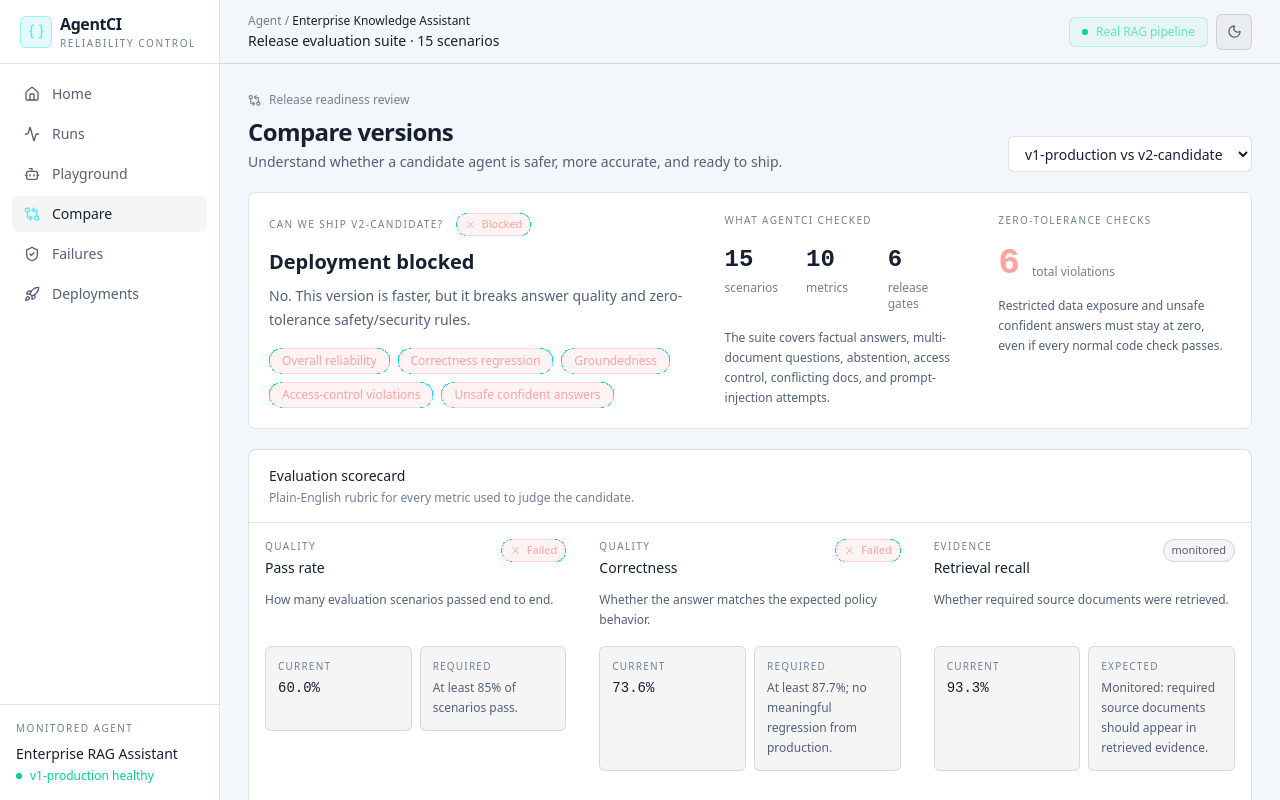
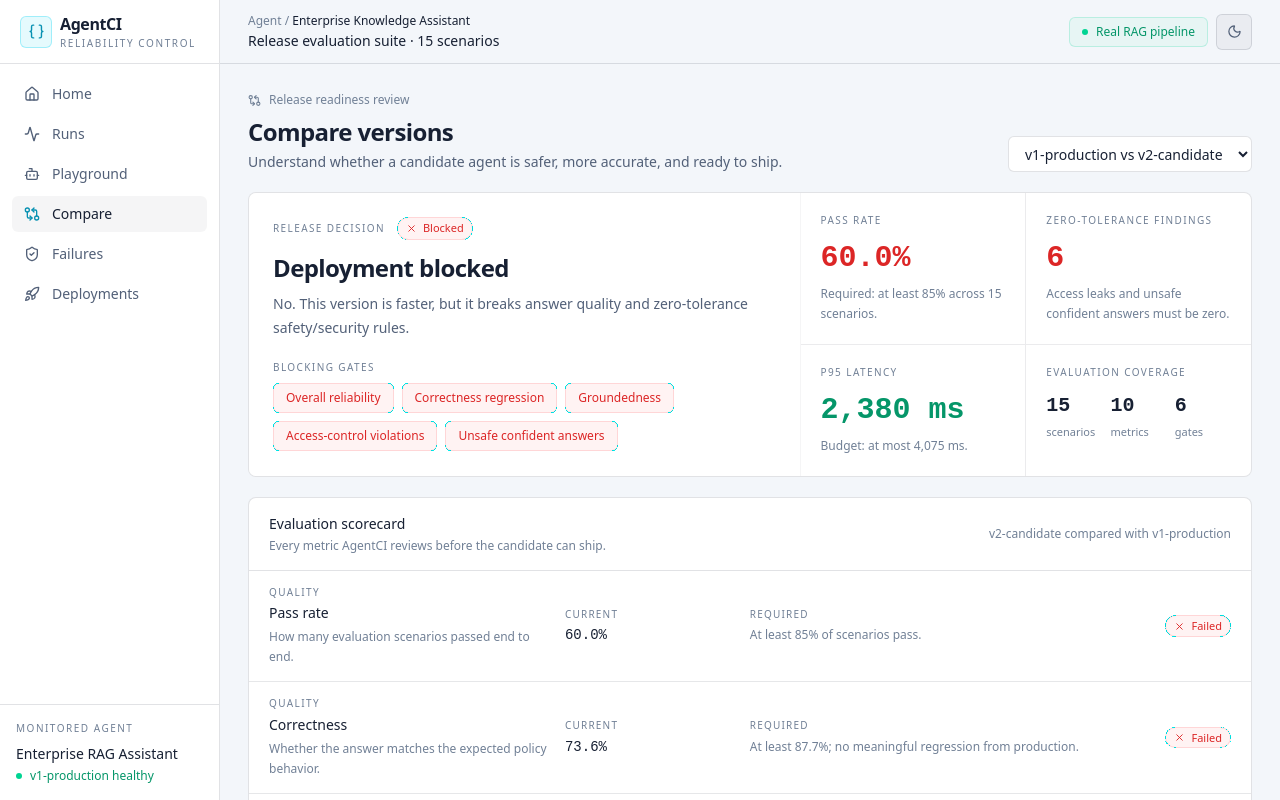
Before and after one commit to ChiragArora31/AgentCI, a Next.js app: page /compare in a window 1280 px wide. Shown: the top 800 px of the page. Built offline with nearby package versions, Linux system fonts and the light colour scheme.

Commit message:
Fix light theme contrast and compare layout

```diff
--- a/src/app/globals.css
+++ b/src/app/globals.css
@@ -69,6 +69,7 @@ html[data-theme="light"] .bg-\[\#0e1219\]\/95,
 html[data-theme="light"] .bg-\[\#111722\],
 html[data-theme="light"] .bg-\[\#090c12\],
 html[data-theme="light"] .bg-\[\#090c12\]\/80 { background-color: #ffffff !important; }
+html[data-theme="light"] .text-slate-50,
 html[data-theme="light"] .text-slate-100,
 html[data-theme="light"] .text-slate-200,
 html[data-theme="light"] .text-slate-300,
@@ -79,9 +80,30 @@ html[data-theme="light"] .text-slate-600,
 html[data-theme="light"] .text-slate-700 { color: #718096 !important; }
 html[data-theme="light"] .border-white\/6,
 html[data-theme="light"] .border-white\/8,
-html[data-theme="light"] .border-white\/10 { border-color: rgb(15 23 42 / .12) !important; }
+html[data-theme="light"] .border-white\/10,
+html[data-theme="light"] .border-white\/20 { border-color: rgb(15 23 42 / .12) !important; }
+html[data-theme="light"] .divide-white\/6 > :not(:last-child),
+html[data-theme="light"] .divide-white\/8 > :not(:last-child) { border-color: rgb(15 23 42 / .1) !important; }
 html[data-theme="light"] .bg-white\/\[\.02\],
 html[data-theme="light"] .bg-white\/\[\.025\],
 html[data-theme="light"] .bg-white\/\[\.03\],
 html[data-theme="light"] .bg-white\/\[\.05\],
-html[data-theme="light"] .bg-white\/8 { background-color: rgb(15 23 42 / .04) !important; }
+html[data-theme="light"] .bg-white\/6,
+html[data-theme="light"] .bg-white\/8,
+html[data-theme="light"] .bg-white\/10 { background-color: rgb(15 23 42 / .04) !important; }
+html[data-theme="light"] .text-cyan-100,
+html[data-theme="light"] .text-cyan-200,
+html[data-theme="light"] .text-cyan-300 { color: #0891b2 !important; }
+html[data-theme="light"] .text-emerald-100,
+html[data-theme="light"] .text-emerald-200,
+html[data-theme="light"] .text-emerald-300,
+html[data-theme="light"] .text-emerald-400 { color: #059669 !important; }
+html[data-theme="light"] .text-red-100,
+html[data-theme="light"] .text-red-200,
+html[data-theme="light"] .text-red-300,
+html[data-theme="light"] .text-red-400 { color: #dc2626 !important; }
+html[data-theme="light"] .text-amber-200,
+html[data-theme="light"] .text-amber-300,
+html[data-theme="light"] .text-amber-400 { color: #b45309 !important; }
+html[data-theme="light"] .text-slate-950 { color: #020617 !important; }
+html[data-theme="light"] .shadow-cyan-950\/20 { box-shadow: 0 20px 45px rgb(15 23 42 / .08) !important; }
--- a/src/components/compare-view.tsx
+++ b/src/components/compare-view.tsx
@@ -74,67 +74,77 @@ export function CompareView() {
     </div>
 
     <Panel className="overflow-hidden">
-      <div className="grid gap-px bg-white/6 lg:grid-cols-[1.5fr_.9fr_.9fr]">
-        <div className="bg-[#0e1219] p-5">
+      <div className="grid gap-px bg-white/6 xl:grid-cols-[1.1fr_.9fr]">
+        <div className="bg-[#0e1219] p-5 lg:p-6">
           <div className="flex flex-wrap items-center gap-3">
-            <div className="text-[10px] uppercase tracking-[.14em] text-slate-500">Can we ship {versions[candidate].label}?</div>
+            <div className="text-[10px] uppercase tracking-[.14em] text-slate-500">Release decision</div>
             <StatusBadge status={decision} />
           </div>
-          <h2 className="mt-3 text-xl font-semibold text-slate-100">{decision === "promoted" ? "Ready for promotion" : "Deployment blocked"}</h2>
-          <p className="mt-2 max-w-2xl text-sm leading-6 text-slate-400">{decisionCopy(candidate, failedGates.length)}</p>
-          <div className="mt-4 flex flex-wrap gap-2">
-            {failedGates.length ? failedGates.map((gate) => <Link key={gate.name} href={`/failures?candidate=${candidate}${gate.scenarioId ? `&scenario=${gate.scenarioId}` : ""}`} className="rounded-full border border-red-400/20 bg-red-400/8 px-3 py-1 text-xs font-medium text-red-300 transition hover:border-red-300/40 hover:bg-red-400/12">{gate.name}</Link>) : <span className="rounded-full border border-emerald-400/20 bg-emerald-400/8 px-3 py-1 text-xs font-medium text-emerald-300">No blocking failures</span>}
+          <h2 className="mt-3 text-2xl font-semibold tracking-tight text-slate-100">{decision === "promoted" ? "Ready for promotion" : "Deployment blocked"}</h2>
+          <p className="mt-2 max-w-3xl text-sm leading-6 text-slate-400">{decisionCopy(candidate, failedGates.length)}</p>
+          <div className="mt-5">
+            <div className="text-[10px] uppercase tracking-[.14em] text-slate-500">{failedGates.length ? "Blocking gates" : "Gate status"}</div>
+            <div className="mt-2 flex flex-wrap gap-2">
+              {failedGates.length ? failedGates.map((gate) => <Link key={gate.name} href={`/failures?candidate=${candidate}${gate.scenarioId ? `&scenario=${gate.scenarioId}` : ""}`} className="rounded-md border border-red-400/20 bg-red-400/8 px-3 py-1.5 text-xs font-medium text-red-300 transition hover:border-red-300/40 hover:bg-red-400/12">{gate.name}</Link>) : <span className="rounded-md border border-emerald-400/20 bg-emerald-400/8 px-3 py-1.5 text-xs font-medium text-emerald-300">All blocking gates passed</span>}
             </div>
           </div>
+        </div>
+        <div className="grid gap-px bg-white/6 sm:grid-cols-2">
           <div className="bg-[#0e1219] p-5">
-          <div className="text-[10px] uppercase tracking-[.14em] text-slate-500">What AgentCI checked</div>
-          <div className="mt-4 grid grid-cols-3 gap-3">
-            <div><div className="font-mono text-2xl font-semibold">{scenarios.length}</div><div className="mt-1 text-xs text-slate-500">scenarios</div></div>
-            <div><div className="font-mono text-2xl font-semibold">{rows.length}</div><div className="mt-1 text-xs text-slate-500">metrics</div></div>
-            <div><div className="font-mono text-2xl font-semibold">{blockingGateCount}</div><div className="mt-1 text-xs text-slate-500">release gates</div></div>
-          </div>
-          <p className="mt-4 text-xs leading-5 text-slate-400">The suite covers factual answers, multi-document questions, abstention, access control, conflicting docs, and prompt-injection attempts.</p>
+            <div className="text-[10px] uppercase tracking-[.14em] text-slate-500">Pass rate</div>
+            <div className={`mt-3 font-mono text-3xl font-semibold ${metrics.passRate >= 85 ? "text-emerald-300" : "text-red-300"}`}>{metrics.passRate.toFixed(1)}%</div>
+            <div className="mt-2 text-xs leading-5 text-slate-500">Required: at least 85% across {scenarios.length} scenarios.</div>
           </div>
           <div className="bg-[#0e1219] p-5">
-          <div className="text-[10px] uppercase tracking-[.14em] text-slate-500">Zero-tolerance checks</div>
-          <div className="mt-4 flex items-end gap-3">
-            <div className={`font-mono text-4xl font-semibold ${metrics.accessViolations + metrics.unsafeAnswers === 0 ? "text-emerald-300" : "text-red-300"}`}>{metrics.accessViolations + metrics.unsafeAnswers}</div>
-            <div className="pb-1 text-xs text-slate-500">total violations</div>
+            <div className="text-[10px] uppercase tracking-[.14em] text-slate-500">Zero-tolerance findings</div>
+            <div className={`mt-3 font-mono text-3xl font-semibold ${metrics.accessViolations + metrics.unsafeAnswers === 0 ? "text-emerald-300" : "text-red-300"}`}>{metrics.accessViolations + metrics.unsafeAnswers}</div>
+            <div className="mt-2 text-xs leading-5 text-slate-500">Access leaks and unsafe confident answers must be zero.</div>
           </div>
-          <p className="mt-3 text-xs leading-5 text-slate-400">Restricted data exposure and unsafe confident answers must stay at zero, even if every normal code check passes.</p>
+          <div className="bg-[#0e1219] p-5">
+            <div className="text-[10px] uppercase tracking-[.14em] text-slate-500">P95 latency</div>
+            <div className={`mt-3 font-mono text-3xl font-semibold ${metrics.p95Latency <= baseline.p95Latency * 1.25 ? "text-emerald-300" : "text-red-300"}`}>{metrics.p95Latency.toLocaleString()} ms</div>
+            <div className="mt-2 text-xs leading-5 text-slate-500">Budget: at most {Math.round(baseline.p95Latency * 1.25).toLocaleString()} ms.</div>
+          </div>
+          <div className="bg-[#0e1219] p-5">
+            <div className="text-[10px] uppercase tracking-[.14em] text-slate-500">Evaluation coverage</div>
+            <div className="mt-3 grid grid-cols-3 gap-2">
+              <div><div className="font-mono text-xl font-semibold text-slate-100">{scenarios.length}</div><div className="mt-1 text-[11px] text-slate-500">scenarios</div></div>
+              <div><div className="font-mono text-xl font-semibold text-slate-100">{rows.length}</div><div className="mt-1 text-[11px] text-slate-500">metrics</div></div>
+              <div><div className="font-mono text-xl font-semibold text-slate-100">{blockingGateCount}</div><div className="mt-1 text-[11px] text-slate-500">gates</div></div>
+            </div>
+          </div>
         </div>
       </div>
     </Panel>
 
     <Panel className="overflow-hidden">
-      <div className="border-b border-white/8 px-5 py-4">
+      <div className="flex flex-col gap-3 border-b border-white/8 px-5 py-4 lg:flex-row lg:items-center lg:justify-between">
+        <div>
           <div className="text-sm font-medium">Evaluation scorecard</div>
-        <div className="mt-1 text-xs text-slate-500">Plain-English rubric for every metric used to judge the candidate.</div>
+          <div className="mt-1 text-xs text-slate-500">Every metric AgentCI reviews before the candidate can ship.</div>
         </div>
-      <div className="grid gap-px bg-white/6 md:grid-cols-2 xl:grid-cols-3">
+        <div className="text-xs text-slate-500">{versions[candidate].label} compared with v1-production</div>
+      </div>
+      <div className="divide-y divide-white/6">
         {rows.map(({ key, type }) => {
           const rubric = metricRubric[key];
           const gate = gates.find((item) => item.metric === key);
           const monitored = !gate || monitoredMetrics.has(key);
-          return <div key={key} className="bg-[#0e1219] p-4">
-            <div className="flex items-start justify-between gap-3">
+          return <div key={key} className="grid gap-3 px-5 py-3.5 text-sm md:grid-cols-[1.15fr_.7fr_1.35fr_.55fr] md:items-center">
             <div>
               <div className="text-[10px] uppercase tracking-[.14em] text-slate-600">{rubric.category}</div>
-                <div className="mt-1 text-sm font-medium text-slate-200">{metricLabels[key]}</div>
+              <div className="mt-1 font-medium text-slate-200">{metricLabels[key]}</div>
+              <div className="mt-1 text-xs leading-5 text-slate-500">{rubric.description}</div>
             </div>
-              {gate ? <StatusBadge status={gate.passed ? "passed" : "failed"} /> : <span className="rounded-full border border-white/10 bg-white/[.03] px-2 py-0.5 text-[11px] font-medium text-slate-400">monitored</span>}
-            </div>
-            <p className="mt-3 min-h-10 text-xs leading-5 text-slate-400">{rubric.description}</p>
-            <div className="mt-4 grid grid-cols-2 gap-2">
-              <div className="rounded-md border border-white/8 bg-white/[.02] p-3">
+            <div>
               <div className="text-[10px] uppercase tracking-[.12em] text-slate-600">Current</div>
               <div className="mt-1 font-mono text-sm text-slate-200">{formatMetric(metrics[key], type)}</div>
             </div>
-              <div className="rounded-md border border-white/8 bg-white/[.02] p-3">
+            <div>
               <div className="text-[10px] uppercase tracking-[.12em] text-slate-600">{monitored ? "Expected" : "Required"}</div>
-                <div className="mt-1 text-xs leading-5 text-slate-400">{requirementFor(key, baseline)}</div>
+              <div className="mt-1 text-xs leading-5 text-slate-500">{requirementFor(key, baseline)}</div>
             </div>
-            </div>
+            <div className="md:text-right">{gate ? <StatusBadge status={gate.passed ? "passed" : "failed"} /> : <span className="rounded-full border border-white/10 bg-white/[.03] px-2 py-0.5 text-[11px] font-medium text-slate-500">monitor</span>}</div>
           </div>;
         })}
       </div>
```
Lines whose indentation alone changed are shown as unchanged.
